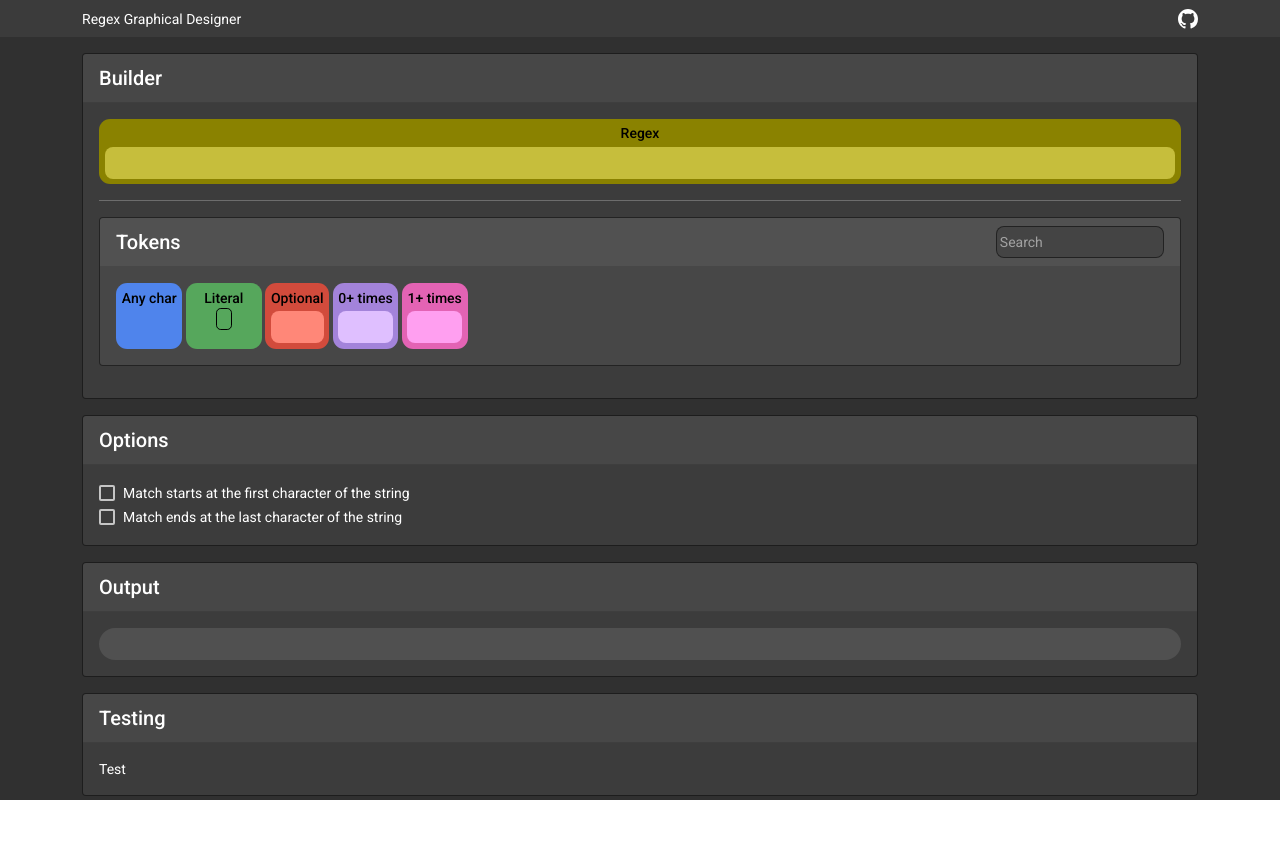
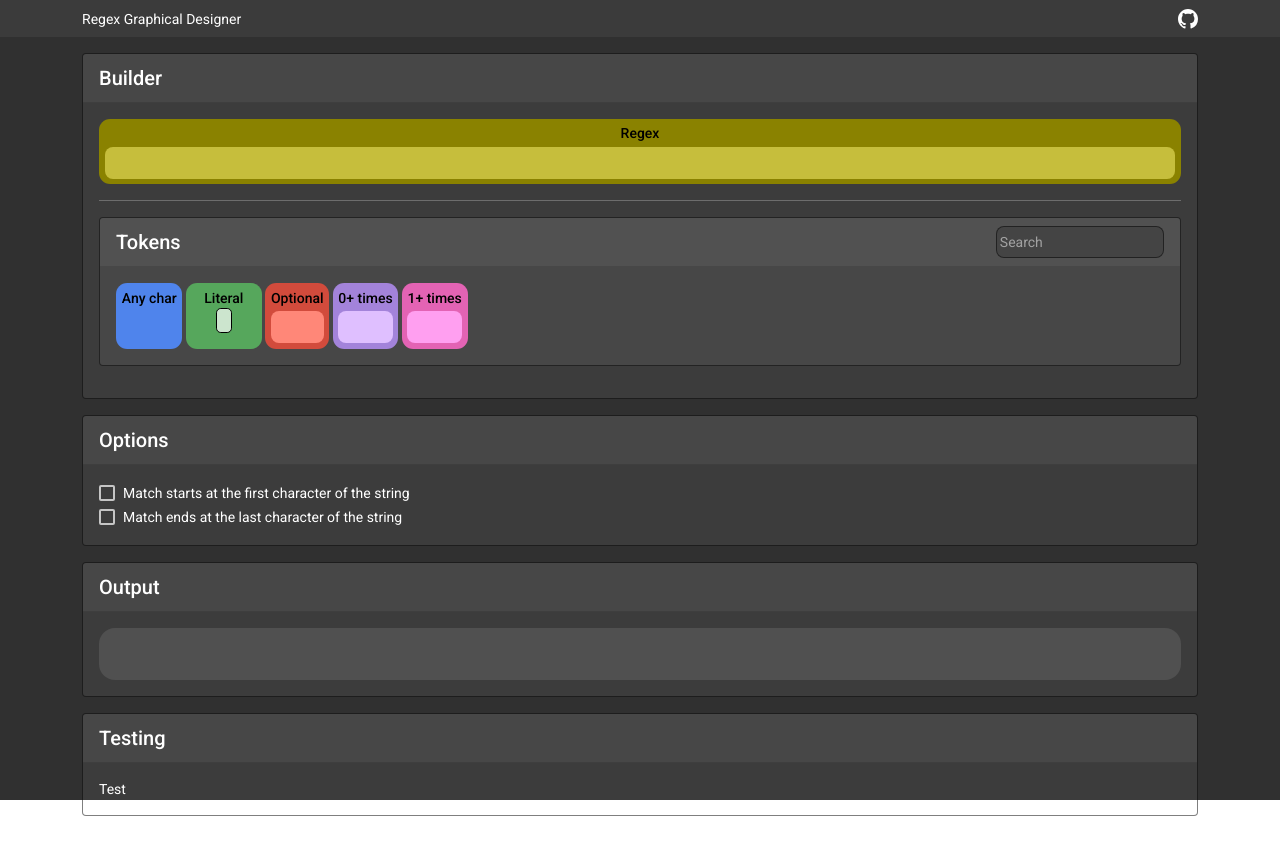
Before and after one commit to cau777/GraphicalRegexDesigner, an Angular app: page / in a window 1280 px wide. Built offline with nearby package versions, Linux system fonts and the light colour scheme.

Commit message:
Add whitespace view

```diff
--- a/src/app/available-tokens/available-tokens.component.ts
+++ b/src/app/available-tokens/available-tokens.component.ts
@@ -44,6 +44,8 @@ export class AvailableTokensComponent {
     }
 
     public onInputQuery(e: Event){
-        this.query = (e.target as HTMLInputElement).value;
+        let element = e.target as HTMLInputElement;
+        this.query = element.value;
+        console.log(element.scrollWidth);
     }
 }
--- a/src/app/header/header.component.html
+++ b/src/app/header/header.component.html
@@ -3,7 +3,7 @@
         <div class="d-flex flex-wrap align-items-center justify-content-center justify-content-lg-start">
             Regex Graphical Designer
             <div class="ms-auto">
-                <a href="https://www.github.com/cau777/RegexGraphicalDesigner" target="_blank">
+                <a href="https://www.github.com/cau777/GraphicalRegexDesigner" target="_blank">
                     <svg xmlns="http://www.w3.org/2000/svg" width="20" height="20" fill="white" class="bi bi-github"
                          viewBox="0 0 16 16">
                         <path
--- a/src/app/regex-output/regex-output.component.less
+++ b/src/app/regex-output/regex-output.component.less
@@ -3,4 +3,5 @@ div {
     padding: 1rem;
     font-size: 1.3rem;
     border-radius: 1rem;
+    white-space: pre;
 }
--- a/src/app/regex-token/regex-token.component.less
+++ b/src/app/regex-token/regex-token.component.less
@@ -4,4 +4,5 @@
     flex-grow: 1;
     padding: 0.2rem;
     gap: 0.2rem;
+    height: 100%;
 }
--- a/src/app/token-header-input/token-header-input.component.html
+++ b/src/app/token-header-input/token-header-input.component.html
@@ -1,2 +1,4 @@
-<span class="input" contenteditable="true" (input)="onInput($event)" (mousedown)="$event.stopPropagation()">
-</span>
+<div class="wrapper">
+    <span class="spaces">{{spacesString}}</span>
+    <span class="input" contenteditable="true" (input)="onInput($event)" (mousedown)="$event.stopPropagation()"></span>
+</div>
--- a/src/app/token-header-input/token-header-input.component.less
+++ b/src/app/token-header-input/token-header-input.component.less
@@ -1,11 +1,34 @@
-span.input {
-    display: block;
+@textPaddingX: 0.15rem;
+@textPaddingY: 0.1rem;
+
+.wrapper {
+    position: relative;
     min-width: 1rem;
     margin: 0 0.3rem;
+}
+
+.input {
+    display: block;
     border: solid 1px black;
     border-radius: 0.3rem;
-    padding: 0 0.2rem;
+    padding: @textPaddingY @textPaddingX;
+    background-color: rgba(255, 255, 255, 70%);
+    white-space: pre;
+}
+
+.input:focus{
+    outline: none;
+}
+
+.spaces {
+    position: absolute;
+    top: @textPaddingY;
+    left: @textPaddingX;
+    pointer-events: none;
+    white-space: pre;
+    color: gray;
 }
 
 :host {
+    font-family: monospace;
 }
--- a/src/app/token-header-input/token-header-input.component.ts
+++ b/src/app/token-header-input/token-header-input.component.ts
@@ -14,17 +14,30 @@ export class TokenHeaderInputComponent implements OnInit {
     @Input()
     public index!: number;
 
+    public spacesString = "";
+
     public constructor(private element: ElementRef, private regexBuilder: RegexBuilderService) {
     }
 
     public ngOnInit(): void {
-        let child = this.element.nativeElement.children[0] as HTMLSpanElement;
+        let child = this.element.nativeElement.querySelector(".input") as HTMLSpanElement;
         child.innerText = this.token.values[this.index];
+        this.updateSpacesString(this.token.values[this.index]);
     }
 
     public onInput(e: Event) {
-        this.token.values[this.index] = (e.target as HTMLSpanElement).innerText;
-        console.log(this.token.values[this.index])
+        let text = (e.target as HTMLSpanElement).innerText;
+        this.token.values[this.index] = text;
+        this.updateSpacesString(text);
         this.regexBuilder.generateRegex();
     }
+
+    private updateSpacesString(text: string) {
+        let result = "";
+        for (let char of text) {
+            if (char === " ") result += "-";
+            else result += " ";
+        }
+        this.spacesString = result;
+    }
 }
```
